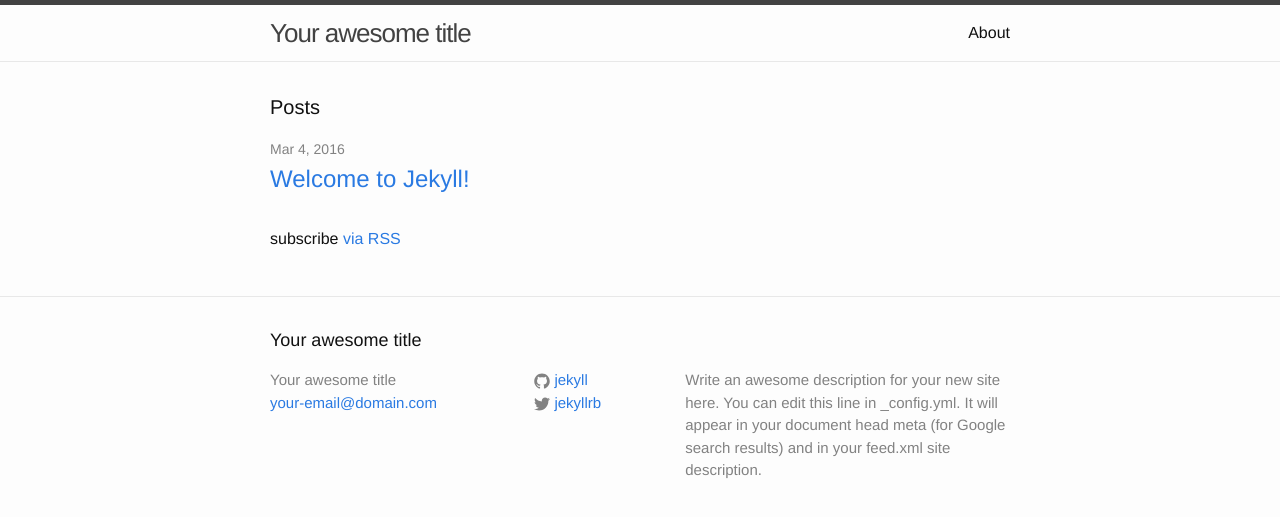
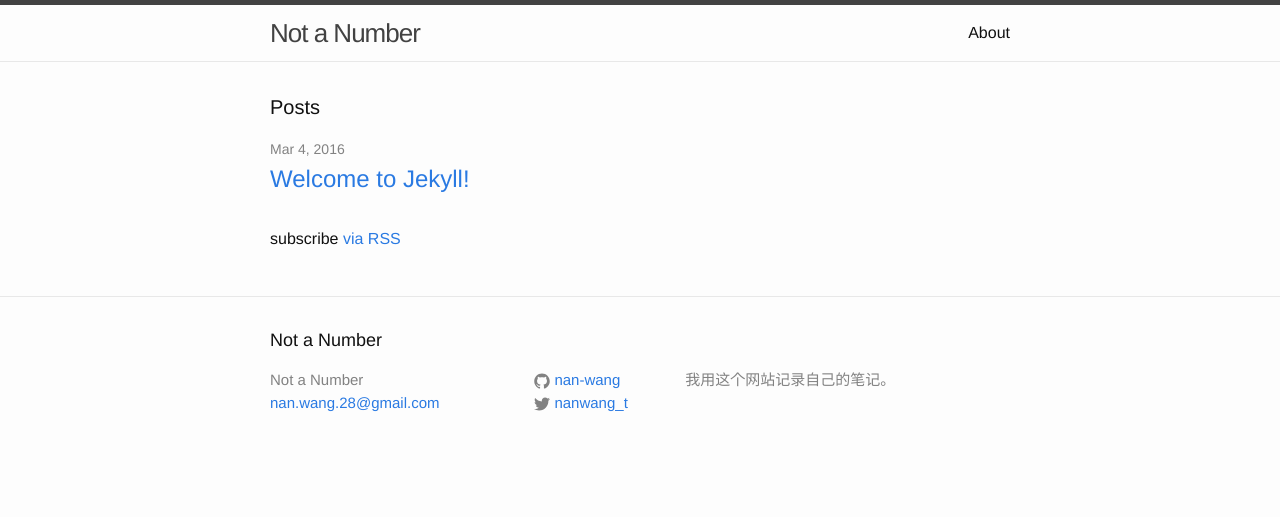
Before and after one commit to nan-wang/nan-wang.github.io, a Jekyll site: the page built from index.html, in a window 1280 px wide. Shown: the top 517 px of the page. Built offline with Jekyll 4.4.1, drawn with Linux system fonts in a browser that asks for light colours.

Commit message:
update the basic info; test Chinese characters.

```diff
--- a/_config.yml
+++ b/_config.yml
@@ -6,16 +6,14 @@
 # 'jekyll serve'. If you change this file, please restart the server process.
 
 # Site settings
-title: Your awesome title
-email: your-email@domain.com
+title: Not a Number
+email: nan.wang.28@gmail.com
 description: > # this means to ignore newlines until "baseurl:"
-  Write an awesome description for your new site here. You can edit this
-  line in _config.yml. It will appear in your document head meta (for
-  Google search results) and in your feed.xml site description.
+    我用这个网站记录自己的笔记。
 baseurl: "" # the subpath of your site, e.g. /blog
-url: "http://yourdomain.com" # the base hostname & protocol for your site
-twitter_username: jekyllrb
-github_username:  jekyll
+url: "http://nanwang.me" # the base hostname & protocol for your site
+twitter_username: nanwang_t
+github_username:  nan-wang
 
 # Build settings
 markdown: kramdown
```
